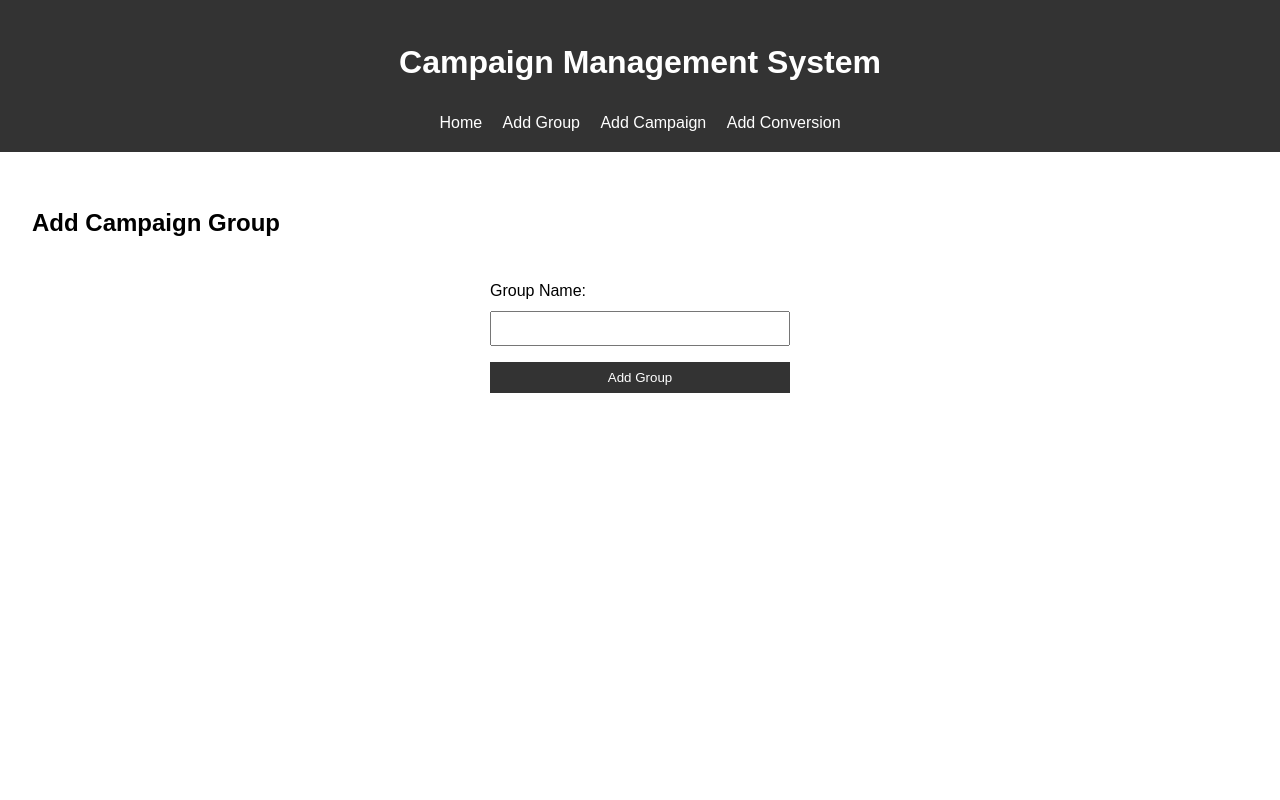
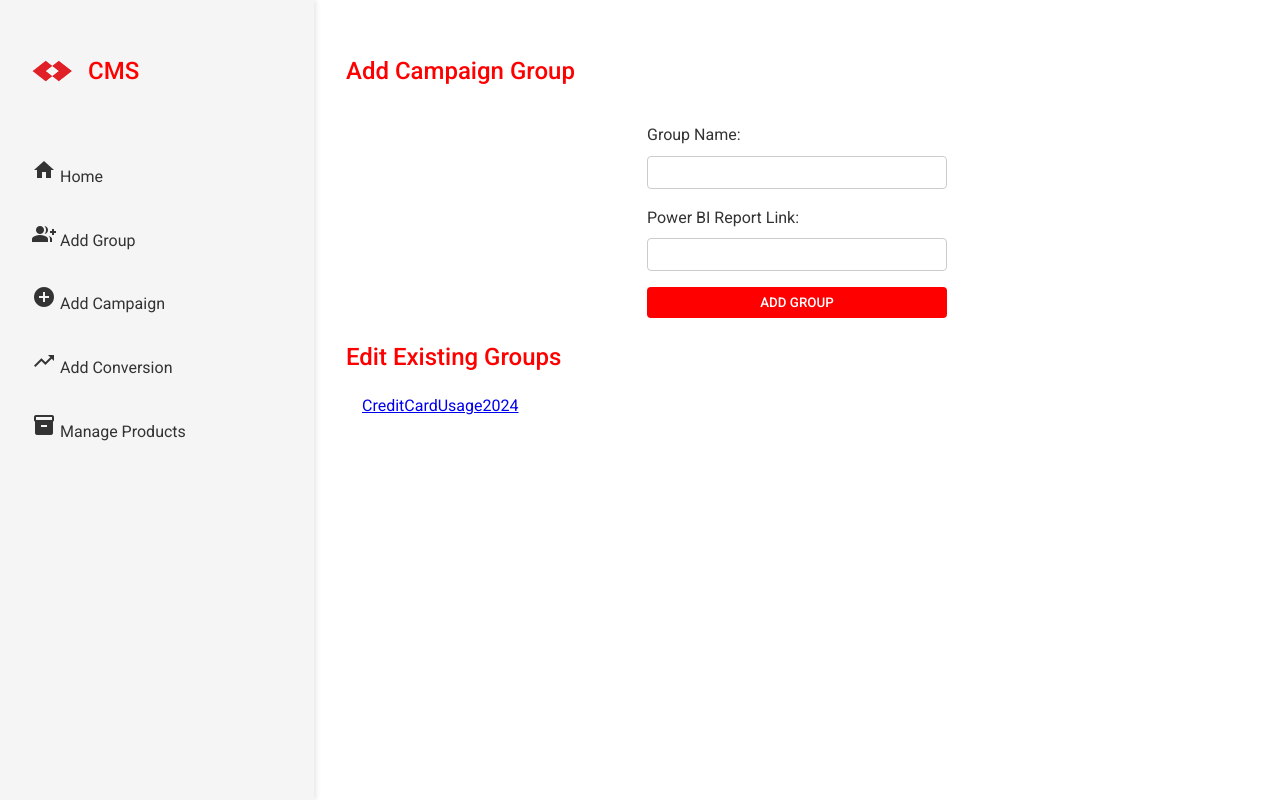
Before and after one commit to dangphdh/campaign_management_system, a Flask app: page /group/add in a window 1280 px wide. Run offline with Flask 2, Linux system fonts and the light colour scheme; data comes from the database, SQL or seed files in the repository; both versions use the stored data as it was after the commit.

Commit message:
Subject: Added Power BI reporting links and enhanced group/campaign management
The commit introduces the following key changes:

1. Added a new `powerbi_link` field to the `CampaignGroup` model, allowing users to associate a Power BI report with each campaign group. This enables the generation of interactive dashboards for better data visualization and analysis.

2. Implemented functionality to add, edit, and view campaign groups, including the ability to link Power BI reports and manage the campaigns within each group. This improves the organizational structure and overall visibility of the campaign hierarchy.

3. Streamlined the process of creating new campaigns by automatically creating associated products if they don't already exist. This simplifies the user experience and ensures data integrity.

4. Added the ability to manage products (create, edit) directly from the application, making it easier to maintain the product catalog.

5. Improved the overall UI and user experience by introducing a more modern and intuitive design, utilizing the Roboto font and Material Icons for a polished look and feel.

These changes aim to enhance the functionality and usability of the Campaign Management System, providing users with better data insights, improved campaign organization, and a more seamless product management experience.

Resolves: #12, #25

```diff
--- a/app.py
+++ b/app.py
@@ -1,5 +1,6 @@
 from flask import Flask, render_template, request, redirect, url_for
 from models import db, Product, Conversion, Campaign, CampaignGroup
+from sqlalchemy.orm import joinedload
 
 app = Flask(__name__)
 app.config['SQLALCHEMY_DATABASE_URI'] = 'sqlite:///campaigns.db'
@@ -7,18 +8,48 @@ db.init_app(app)
 
 @app.route('/')
 def index():
-    groups = CampaignGroup.query.all()
+    groups = CampaignGroup.query.options(
+        joinedload(CampaignGroup.campaigns).joinedload(Campaign.product)
+    ).all()
     return render_template('index.html', groups=groups)
 
 @app.route('/group/add', methods=['GET', 'POST'])
 def add_group():
     if request.method == 'POST':
-        name = request.form['name']
-        group = CampaignGroup(name=name)
-        db.session.add(group)
-        db.session.commit()
+        action = request.form.get('action')
+        if action == 'add_group':
+            name = request.form['name']
+            powerbi_link = request.form['powerbi_link']
+            group = CampaignGroup(name=name, powerbi_link=powerbi_link)
+            db.session.add(group)
+            db.session.commit()
         return redirect(url_for('index'))
-    return render_template('add_group.html')
+    groups = CampaignGroup.query.all()
+    return render_template('add_group.html', groups=groups)
+
+@app.route('/group/edit/<int:group_id>', methods=['GET', 'POST'])
+def edit_group(group_id):
+    group = CampaignGroup.query.get_or_404(group_id)
+    if request.method == 'POST':
+        action = request.form.get('action')
+        if action == 'update_group':
+            group.name = request.form['name']
+            group.powerbi_link = request.form['powerbi_link']
+            db.session.commit()
+        elif action == 'add_campaign':
+            campaign_name = request.form['campaign_name']
+            product_name = request.form['product_name']
+            target_audience = request.form['target_audience']
+            product = Product.query.filter_by(name=product_name).first()
+            if not product:
+                product = Product(name=product_name)
+                db.session.add(product)
+                db.session.commit()
+            campaign = Campaign(name=campaign_name, product_id=product.id, group_id=group.id, target_audience=target_audience)
+            db.session.add(campaign)
+            db.session.commit()
+        return redirect(url_for('edit_group', group_id=group.id))
+    return render_template('add_group.html', group=group)
 
 @app.route('/campaign/add', methods=['GET', 'POST'])
 def add_campaign():
@@ -32,14 +63,20 @@ def add_campaign():
         if not product:
             product = Product(name=product_name)
             db.session.add(product)
+            db.session.commit()
 
-        campaign = Campaign(name=name, product=product, target_audience=target_audience, group_id=group_id)
+        campaign = Campaign(name=name, product_id=product.id, target_audience=target_audience, group_id=group_id)
         db.session.add(campaign)
         db.session.commit()
         return redirect(url_for('index'))
 
     groups = CampaignGroup.query.all()
     return render_template('add_campaign.html', groups=groups)
+
+@app.route('/group/dashboard/<int:group_id>')
+def group_dashboard(group_id):
+    group = CampaignGroup.query.get_or_404(group_id)
+    return render_template('group_dashboard.html', group=group)
 
 @app.route('/conversion/add', methods=['GET', 'POST'])
 def add_conversion():
@@ -52,8 +89,9 @@ def add_conversion():
         if not product:
             product = Product(name=product_name)
             db.session.add(product)
+            db.session.commit()
 
-        conversion = Conversion(product=product, action=action, campaign_id=campaign_id)
+        conversion = Conversion(product_id=product.id, action=action, campaign_id=campaign_id)
         db.session.add(conversion)
         db.session.commit()
         return redirect(url_for('index'))
@@ -61,6 +99,26 @@ def add_conversion():
     campaigns = Campaign.query.all()
     return render_template('add_conversion.html', campaigns=campaigns)
 
+@app.route('/product/add', methods=['GET', 'POST'])
+def add_product():
+    if request.method == 'POST':
+        name = request.form['name']
+        product = Product(name=name)
+        db.session.add(product)
+        db.session.commit()
+        return redirect(url_for('add_product'))
+    products = Product.query.all()
+    return render_template('add_edit_product.html', products=products)
+
+@app.route('/product/edit/<int:product_id>', methods=['GET', 'POST'])
+def edit_product(product_id):
+    product = Product.query.get_or_404(product_id)
+    if request.method == 'POST':
+        product.name = request.form['name']
+        db.session.commit()
+        return redirect(url_for('add_product'))
+    return render_template('add_edit_product.html', product=product)
+
 if __name__ == '__main__':
     with app.app_context():
         db.create_all()
--- a/models.py
+++ b/models.py
@@ -5,12 +5,14 @@ db = SQLAlchemy()
 class Product(db.Model):
     id = db.Column(db.Integer, primary_key=True)
     name = db.Column(db.String(100), nullable=False)
+    campaigns = db.relationship('Campaign', backref='product', lazy=True)
 
 class Conversion(db.Model):
     id = db.Column(db.Integer, primary_key=True)
     product_id = db.Column(db.Integer, db.ForeignKey('product.id'), nullable=False)
     action = db.Column(db.String(100), nullable=False)
     campaign_id = db.Column(db.Integer, db.ForeignKey('campaign.id'), nullable=False)
+    product = db.relationship('Product', backref='conversions', lazy=True)
 
 class Campaign(db.Model):
     id = db.Column(db.Integer, primary_key=True)
@@ -23,4 +25,5 @@ class Campaign(db.Model):
 class CampaignGroup(db.Model):
     id = db.Column(db.Integer, primary_key=True)
     name = db.Column(db.String(100), nullable=False)
+    powerbi_link = db.Column(db.String(500), nullable=True)
     campaigns = db.relationship('Campaign', backref='group', lazy=True)
--- a/static/style.css
+++ b/static/style.css
@@ -1,29 +1,102 @@
+@import url('https://fonts.googleapis.com/css2?family=Roboto:wght@300;400;500;700&display=swap');
+
+:root {
+    --primary-color: #FF0000;
+    --primary-light: #FF3333;
+    --primary-dark: #CC0000;
+    --text-color: #333333;
+    --background-color: #FFFFFF;
+    --surface-color: #F5F5F5;
+}
+
 body {
-    font-family: Arial, sans-serif;
+    font-family: 'Roboto', sans-serif;
     line-height: 1.6;
     margin: 0;
     padding: 0;
+    background-color: var(--background-color);
+    color: var(--text-color);
 }
 
-header {
-    background-color: #333;
-    color: #fff;
-    text-align: center;
-    padding: 1rem;
+.container {
+    display: flex;
+    min-height: 100vh;
+}
+
+.sidebar {
+    width: 250px;
+    background-color: var(--surface-color);
+    padding: 2rem;
+    box-shadow: 2px 0 5px rgba(0, 0, 0, 0.1);
+}
+
+.logo {
+    display: flex;
+    align-items: center;
+    margin-bottom: 2rem;
+}
+
+.logo img {
+    width: 40px;
+    height: 40px;
+    margin-right: 1rem;
+}
+
+.logo h1 {
+    font-size: 1.5rem;
+    font-weight: 500;
+    color: var(--primary-color);
 }
 
 nav {
-    margin-top: 1rem;
+    display: flex;
+    flex-direction: column;
 }
 
 nav a {
-    color: #fff;
+    color: var(--text-color);
     text-decoration: none;
-    margin: 0 0.5rem;
+    padding: 0.5rem 0;
+    margin: 0.5rem 0;
+    transition: color 0.3s ease;
+}
+
+nav a:hover {
+    color: var(--primary-color);
 }
 
 main {
+    flex-grow: 1;
     padding: 2rem;
+}
+
+h2 {
+    color: var(--primary-color);
+    font-weight: 500;
+    margin-bottom: 1rem;
+}
+
+.group {
+    background-color: var(--surface-color);
+    border-radius: 4px;
+    padding: 1rem;
+    margin-bottom: 2rem;
+    box-shadow: 0 2px 4px rgba(0, 0, 0, 0.1);
+}
+
+.group h3 {
+    color: var(--primary-dark);
+    font-weight: 500;
+    margin-bottom: 1rem;
+}
+
+ul {
+    list-style-type: none;
+    padding-left: 1rem;
+}
+
+li {
+    margin-bottom: 0.5rem;
 }
 
 form {
@@ -35,31 +108,31 @@ form {
 
 label {
     margin-top: 1rem;
+    color: var(--text-color);
 }
 
 input, select {
     margin-top: 0.5rem;
     padding: 0.5rem;
+    border: 1px solid #ccc;
+    border-radius: 4px;
+    font-family: 'Roboto', sans-serif;
 }
 
 button {
     margin-top: 1rem;
     padding: 0.5rem;
-    background-color: #333;
-    color: #fff;
+    background-color: var(--primary-color);
+    color: white;
     border: none;
+    border-radius: 4px;
     cursor: pointer;
+    font-family: 'Roboto', sans-serif;
+    font-weight: 500;
+    text-transform: uppercase;
+    transition: background-color 0.3s ease;
 }
 
-.group {
-    margin-bottom: 2rem;
+button:hover {
+    background-color: var(--primary-dark);
 }
-
-ul {
-    list-style-type: none;
-    padding-left: 1rem;
-}
-
-li {
-    margin-bottom: 0.5rem;
-}
--- a/templates/add_group.html
+++ b/templates/add_group.html
@@ -1,9 +1,51 @@
 {% extends "layout.html" %}
 {% block content %}
-<h2>Add Campaign Group</h2>
+<h2>{% if group %}Edit{% else %}Add{% endif %} Campaign Group</h2>
 <form method="POST">
     <label for="name">Group Name:</label>
-    <input type="text" id="name" name="name" required>
-    <button type="submit">Add Group</button>
+    <input type="text" id="name" name="name" required {% if group %}value="{{ group.name }}"{% endif %}>
+
+    <label for="powerbi_link">Power BI Report Link:</label>
+    <input type="url" id="powerbi_link" name="powerbi_link" {% if group %}value="{{ group.powerbi_link }}"{% endif %}>
+
+    {% if group %}
+    <h3>Campaigns in this group:</h3>
+    <ul>
+        {% for campaign in group.campaigns %}
+        <li>{{ campaign.name }}</li>
+        {% endfor %}
+    </ul>
+    {% endif %}
+
+    <button type="submit" name="action" value="{% if group %}update{% else %}add{% endif %}_group">
+        {% if group %}Update{% else %}Add{% endif %} Group
+    </button>
 </form>
+
+{% if group %}
+<h3>Add Campaign to Group</h3>
+<form method="POST">
+    <label for="campaign_name">Campaign Name:</label>
+    <input type="text" id="campaign_name" name="campaign_name" required>
+
+    <label for="product_name">Product Name:</label>
+    <input type="text" id="product_name" name="product_name" required>
+
+    <label for="target_audience">Target Audience:</label>
+    <input type="text" id="target_audience" name="target_audience" required>
+
+    <button type="submit" name="action" value="add_campaign">Add Campaign</button>
+</form>
+{% endif %}
+
+{% if not group %}
+<h2>Edit Existing Groups</h2>
+<ul>
+    {% for group in groups %}
+    <li>
+        <a href="{{ url_for('edit_group', group_id=group.id) }}">{{ group.name }}</a>
+    </li>
+    {% endfor %}
+</ul>
+{% endif %}
 {% endblock %}
--- a/templates/layout.html
+++ b/templates/layout.html
@@ -4,20 +4,27 @@
     <meta charset="UTF-8">
     <meta name="viewport" content="width=device-width, initial-scale=1.0">
     <title>Campaign Management System</title>
+    <link rel="stylesheet" href="https://fonts.googleapis.com/icon?family=Material+Icons">
     <link rel="stylesheet" href="{{ url_for('static', filename='style.css') }}">
 </head>
 <body>
-    <header>
-        <h1>Campaign Management System</h1>
-        <nav>
-            <a href="{{ url_for('index') }}">Home</a>
-            <a href="{{ url_for('add_group') }}">Add Group</a>
-            <a href="{{ url_for('add_campaign') }}">Add Campaign</a>
-            <a href="{{ url_for('add_conversion') }}">Add Conversion</a>
-        </nav>
-    </header>
-    <main>
-        {% block content %}{% endblock %}
-    </main>
+    <div class="container">
+        <aside class="sidebar">
+            <div class="logo">
+                <img src="{{ url_for('static', filename='logo.png') }}" alt="Logo">
+                <h1>CMS</h1>
+            </div>
+            <nav>
+                <a href="{{ url_for('index') }}"><i class="material-icons">home</i> Home</a>
+                <a href="{{ url_for('add_group') }}"><i class="material-icons">group_add</i> Add Group</a>
+                <a href="{{ url_for('add_campaign') }}"><i class="material-icons">add_circle</i> Add Campaign</a>
+                <a href="{{ url_for('add_conversion') }}"><i class="material-icons">trending_up</i> Add Conversion</a>
+                <a href="{{ url_for('add_product') }}"><i class="material-icons">inventory</i> Manage Products</a>
+            </nav>
+        </aside>
+        <main>
+            {% block content %}{% endblock %}
+        </main>
+    </div>
 </body>
 </html>
```
Also changed, not shown: templates/add_edit_product.html (added, +21 -0 lines), templates/group_dashboard.html (added, +18 -0 lines), templates/index.html (+18 -2 lines), campaigns.db (added), static/logo.png (added), static/logo.svg (added).
